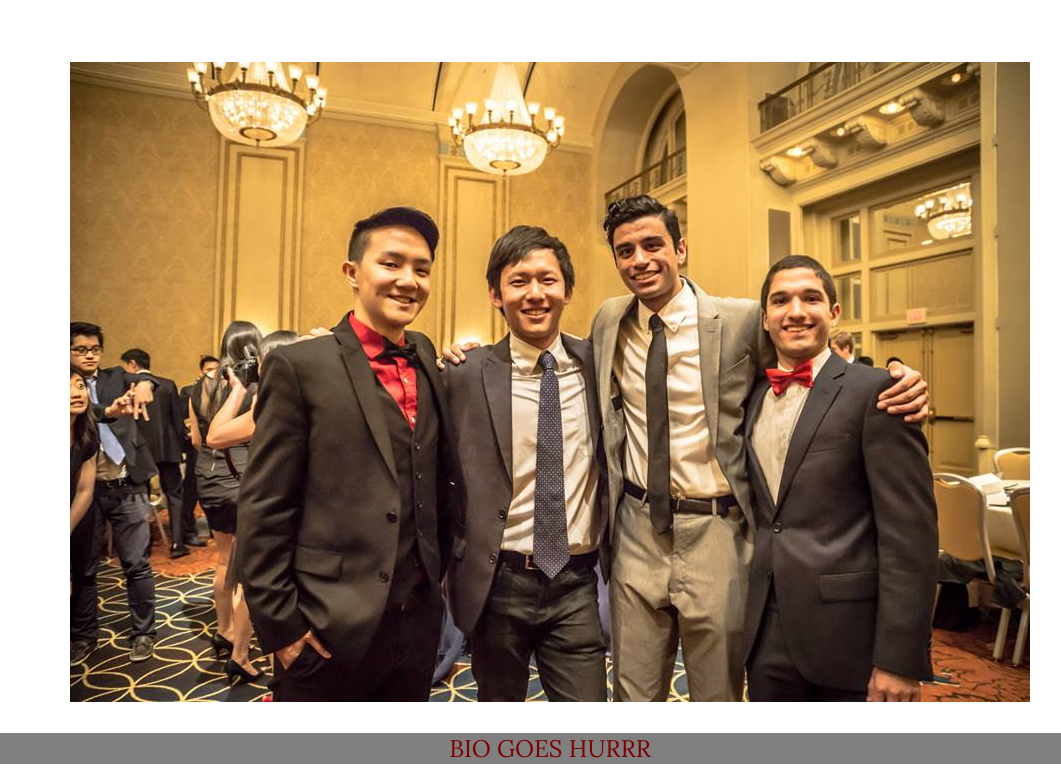
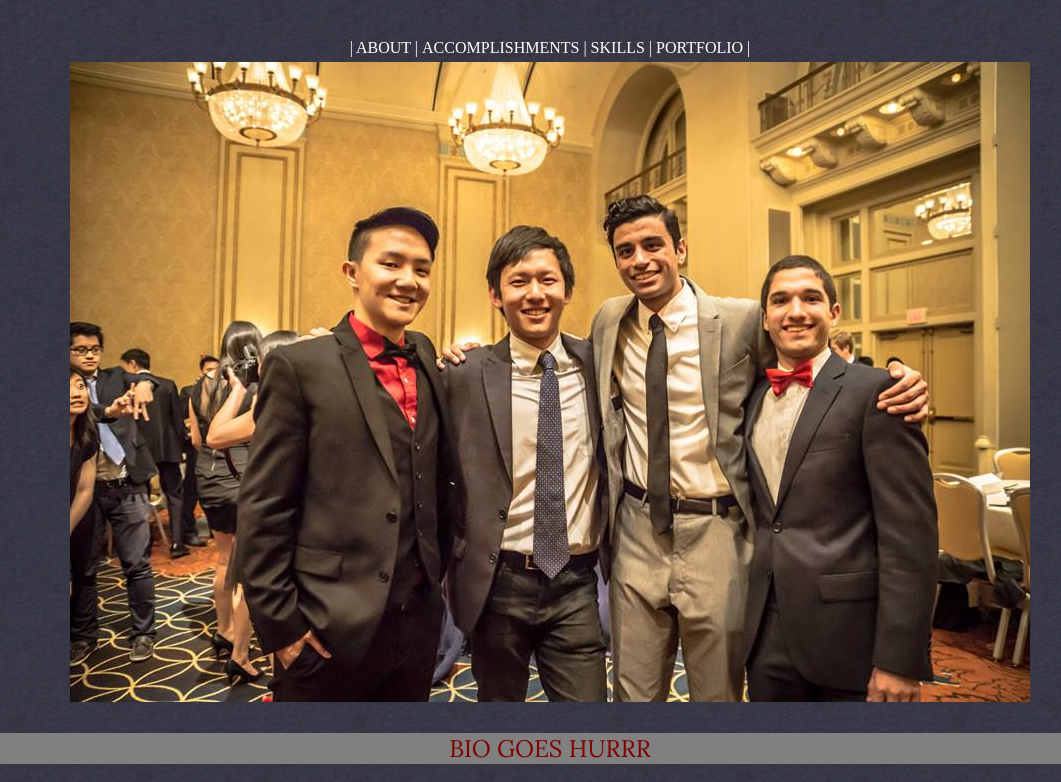
Before and after one commit to KJGill/KJGill.github.io, a plain HTML site: page index.html in a window 1280 px wide. Shown: the part 145-927 px from the top of the page, without its empty margins (98-1159 px from the left). Drawn offline with Linux system fonts and the light colour scheme; a web font is replaced by a local one.

Commit message:
changed bg

```diff
--- a/css_for_github.css
+++ b/css_for_github.css
@@ -3,7 +3,7 @@
 body {
 
 	background-color: none;
-	background-image: url("blueprint.jpg");
+	background-image: url("images/blueprint.jpg");
 	background-image: fixed;
 	background-repeat: no-repeat;
 	background-size: 100% 100%;
```
